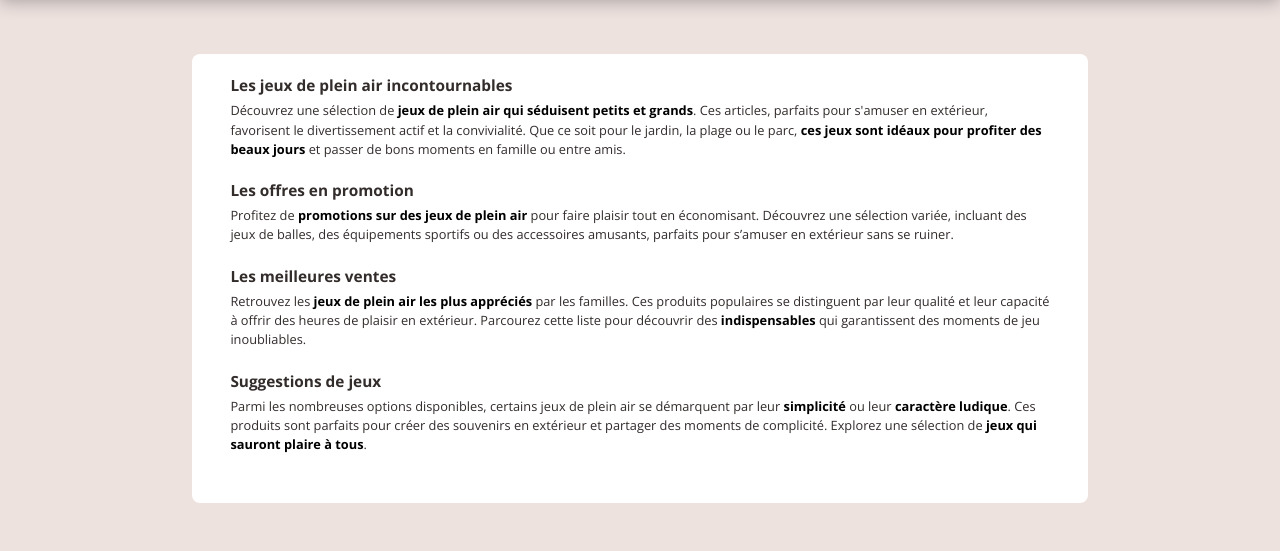
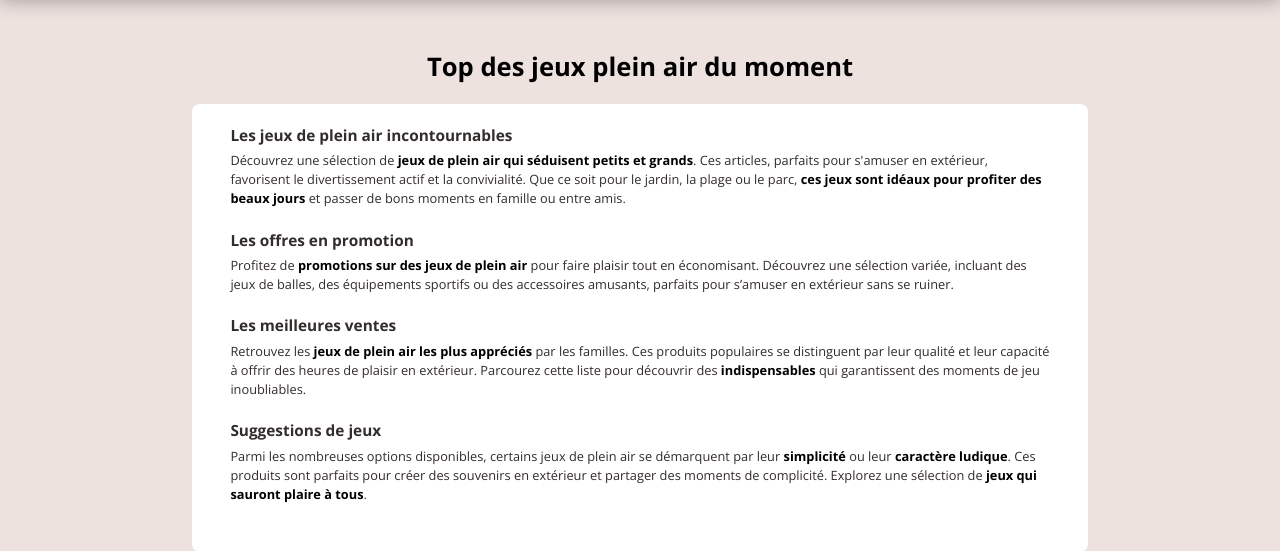
Before and after one commit to Kassett1/JouetsDuJour, a Symfony app: template templates/categories/jeux-plein-air.html.twig in a window 1280 px wide. Shown: the part 66-617 px from the top of the page. Run offline with Twig, Linux system fonts and the light colour scheme; the template is opened without the code that fills it, so the values that code supplies are empty; some libraries are stand-ins or nearby versions.

Commit message:
changement titres

```diff
--- a/templates/categories/gaming.html.twig
+++ b/templates/categories/gaming.html.twig
@@ -8,7 +8,7 @@
     <link rel="stylesheet" href="{{ asset('css/categories.css') }}" />
     {% endblock %}  {% block body %}
     <main class="category-page">
-      <h1 class="category-page__title">{{ categorie.getNom() }}</h1>
+      <h1 class="category-page__title">Top des produits gaming du moment</h1>
 
       <section class="intro">
         <h2 class="intro__title">Les jeux vidéo incontournables</h2>
--- a/templates/categories/jeux-de-societe.html.twig
+++ b/templates/categories/jeux-de-societe.html.twig
@@ -8,7 +8,7 @@
     <link rel="stylesheet" href="{{ asset('css/categories.css') }}" />
     {% endblock %}  {% block body %}
     <main class="category-page">
-      <h1 class="category-page__title">{{ categorie.getNom() }}</h1>
+      <h1 class="category-page__title">Top des jeux de société du moment</h1>
 
       <section class="intro">
         <h2 class="intro__title">Les jeux de société populaires</h2>
--- a/templates/categories/jeux-educatifs.html.twig
+++ b/templates/categories/jeux-educatifs.html.twig
@@ -8,7 +8,7 @@
     <link rel="stylesheet" href="{{ asset('css/categories.css') }}" />
     {% endblock %}  {% block body %}
     <main class="category-page">
-      <h1 class="category-page__title">{{ categorie.getNom() }}</h1>
+      <h1 class="category-page__title">Top des jeux éducatifs du moment</h1>
 
       <section class="intro">
         <h2 class="intro__title">Les jeux éducatifs à découvrir</h2>
--- a/templates/categories/jeux-plein-air.html.twig
+++ b/templates/categories/jeux-plein-air.html.twig
@@ -8,7 +8,7 @@
     <link rel="stylesheet" href="{{ asset('css/categories.css') }}" />
     {% endblock %}  {% block body %}
     <main class="category-page">
-      <h1 class="category-page__title">{{ categorie.getNom() }}</h1>
+      <h1 class="category-page__title">Top des jeux plein air du moment</h1>
 
       <section class="intro">
         <h2 class="intro__title">Les jeux de plein air incontournables</h2>
--- a/templates/categories/jouets.html.twig
+++ b/templates/categories/jouets.html.twig
@@ -8,7 +8,7 @@ stylesheets %}
 <link rel="stylesheet" href="{{ asset('css/categories.css') }}" />
 {% endblock %}  {% block body %}
 <main class="category-page">
-  <h1 class="category-page__title">{{ categorie.getNom() }}</h1>
+  <h1 class="category-page__title">Top des jouets du moment</h1>
 
   <section class="intro">
     <h2 class="intro__title">Les jouets tendances</h2>
--- a/templates/categories/livres.html.twig
+++ b/templates/categories/livres.html.twig
@@ -8,7 +8,7 @@
     <link rel="stylesheet" href="{{ asset('css/categories.css') }}" />
     {% endblock %}  {% block body %}
     <main class="category-page">
-      <h1 class="category-page__title">{{ categorie.getNom() }}</h1>
+      <h1 class="category-page__title">Top des livres du moment</h1>
 
       <section class="intro">
         <h2 class="intro__title">Les livres tendances</h2>
```
